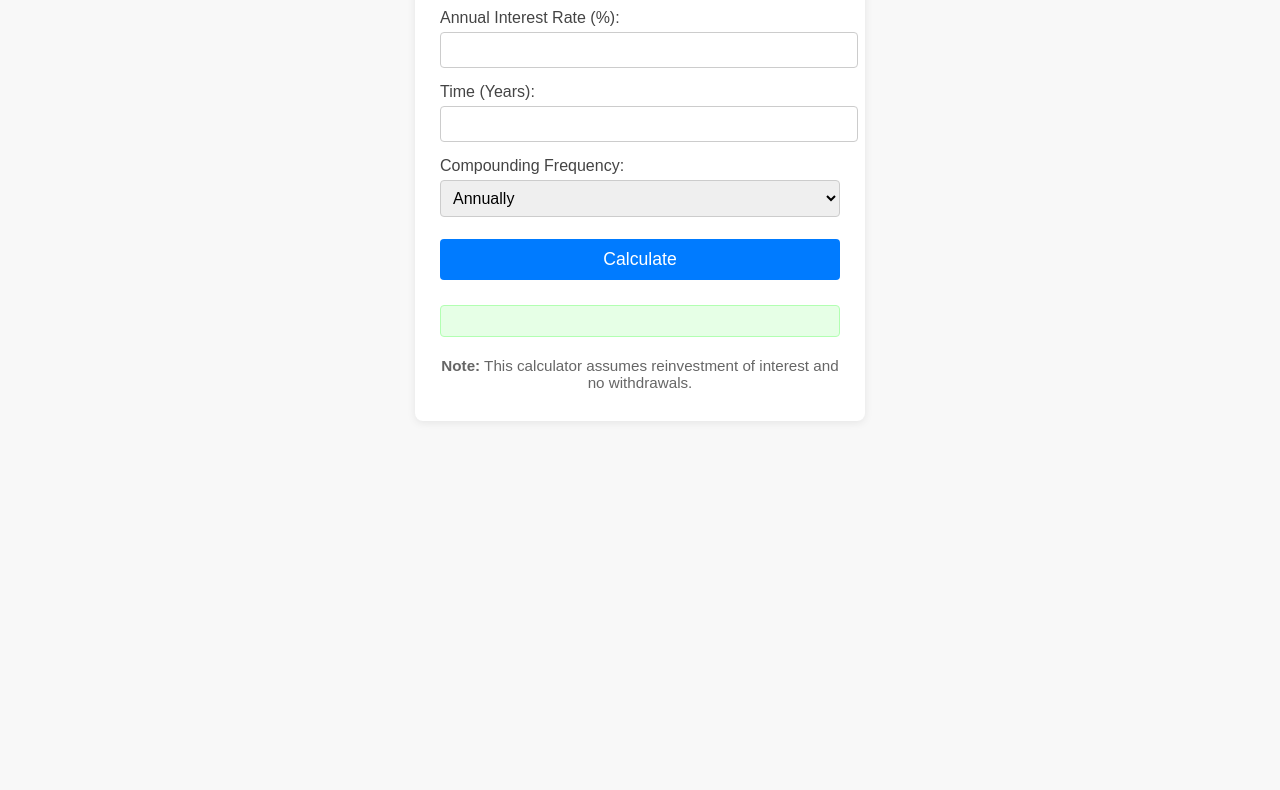
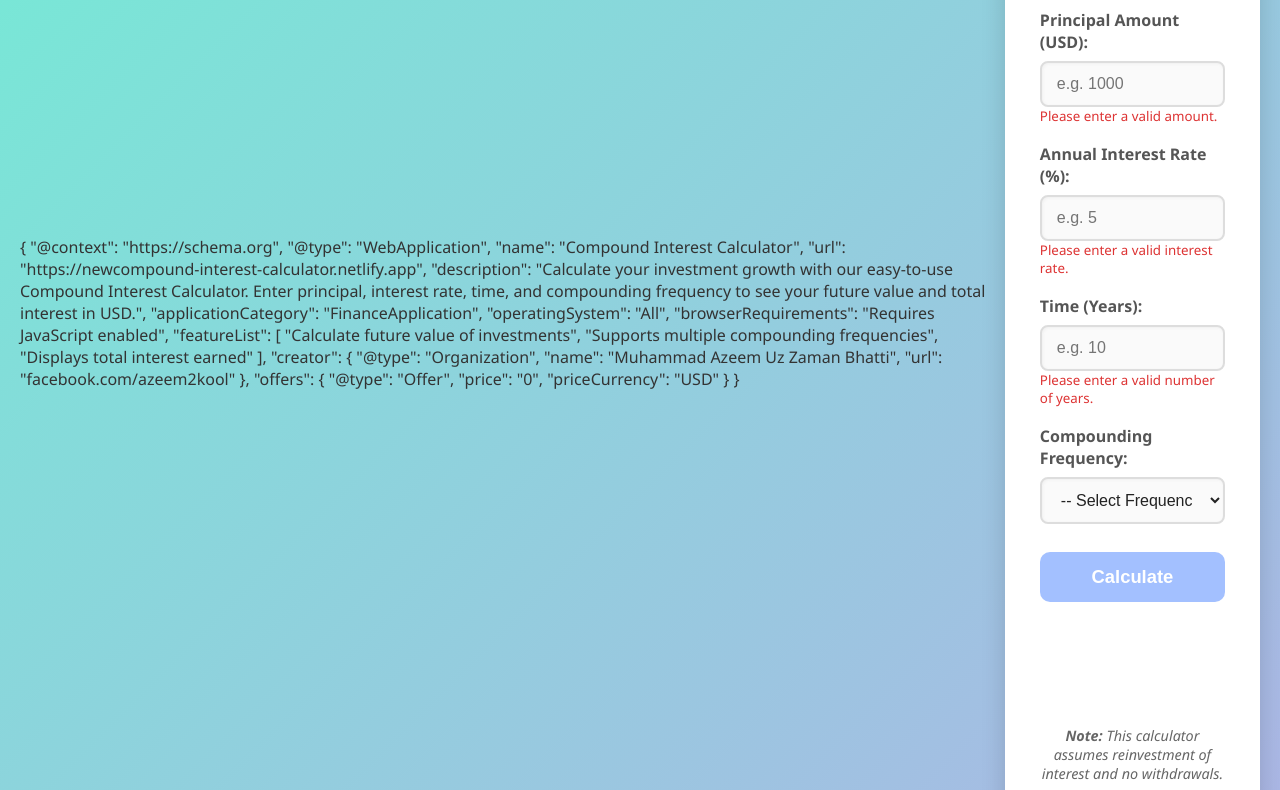
Before and after one commit to isamsays/compound-interest-calculator, a plain HTML site: page index.html in a window 1280 px wide. Shown: the part 207-997 px from the top of the page. Before the commit the page ends 800 px from the top, so only its background shows below. Drawn offline with Linux system fonts and the light colour scheme.

Commit message:
Update index.html

```diff
--- a/index.html
+++ b/index.html
@@ -1,13 +1,14 @@
 <!DOCTYPE html>
 <html lang="en">
 <head>
-  <meta charset="UTF-8">
-  <title>Compound Interest Calculator</title>
+  <meta charset="UTF-8" />
+  <meta name="viewport" content="width=device-width, initial-scale=1" />
+  <title>Compound Interest Calculator (USD)</title>
   <meta name="description" content="Calculate your investment growth with our easy-to-use Compound Interest Calculator. Enter principal, interest rate, time, and compounding frequency to see your future value and total interest in USD." />
 <meta name="robots" content="index,follow">
   <link rel="canonical" href="https://newcompound-interest-calculator.netlify.app">
-  <script type="application/ld+json">
-{
+
+  {
   "@context": "https://schema.org",
   "@type": "WebApplication",
   "name": "Compound Interest Calculator",
@@ -43,72 +44,189 @@
 <meta property="og:image:alt" content="Compound Interest Calculator interface screenshot" />
 <meta property="og:site_name" content="Compound Interest Calculator" />
 
-
   <style>
-    body { font-family: Arial, sans-serif; background: #f8f8f8; margin: 0; padding: 0; }
+    /* Reset and base */
+    * {
+      box-sizing: border-box;
+    }
+    body {
+      font-family: 'Segoe UI', Tahoma, Geneva, Verdana, sans-serif;
+      background: linear-gradient(135deg, #74ebd5 0%, #ACB6E5 100%);
+      margin: 0;
+      padding: 20px;
+      display: flex;
+      justify-content: center;
+      align-items: center;
+      min-height: 100vh;
+      color: #333;
+    }
     .container {
       background: #fff;
-      max-width: 400px;
-      margin: 40px auto;
-      padding: 30px 25px;
+      max-width: 420px;
+      width: 100%;
+      padding: 30px 35px;
+      border-radius: 12px;
+      box-shadow: 0 12px 25px rgba(0, 0, 0, 0.15);
+      transition: box-shadow 0.3s ease;
+    }
+    .container:hover {
+      box-shadow: 0 18px 40px rgba(0, 0, 0, 0.22);
+    }
+    h2 {
+      text-align: center;
+      margin-bottom: 25px;
+      font-weight: 700;
+      font-size: 1.8rem;
+      color: #222;
+      letter-spacing: 0.05em;
+    }
+    label {
+      display: block;
+      margin-top: 18px;
+      font-weight: 600;
+      color: #555;
+      font-size: 1rem;
+    }
+    input,
+    select {
+      margin-top: 8px;
+      width: 100%;
+      padding: 12px 15px;
+      font-size: 1rem;
+      border: 2px solid #ddd;
       border-radius: 8px;
-      box-shadow: 0 2px 8px rgba(0,0,0,0.08);
+      transition: border-color 0.3s ease, box-shadow 0.3s ease;
+      outline-offset: 2px;
+      outline-color: transparent;
+      font-weight: 500;
+      color: #222;
+      background-color: #fafafa;
+      box-shadow: inset 1px 1px 3px #f0f0f0;
     }
-    h2 { text-align: center; color: #333; }
-    label { display: block; margin-top: 15px; color: #444; }
-    input, select {
-      width: 100%;
-      padding: 8px;
-      margin-top: 5px;
-      border-radius: 4px;
-      border: 1px solid #ccc;
-      font-size: 1em;
+    input:focus,
+    select:focus {
+      border-color: #007bff;
+      box-shadow: 0 0 8px rgba(0, 123, 255, 0.5);
+      outline-color: #007bff;
+      background-color: #fff;
     }
     button {
+      margin-top: 28px;
       width: 100%;
-      margin-top: 22px;
-      padding: 10px;
+      padding: 14px;
+      font-size: 1.15rem;
+      font-weight: 700;
+      color: #fff;
       background: #007bff;
-      color: #fff;
       border: none;
-      border-radius: 4px;
-      font-size: 1.1em;
+      border-radius: 10px;
       cursor: pointer;
+      box-shadow: 0 6px 12px rgba(0, 123, 255, 0.5);
+      transition: background-color 0.3s ease, box-shadow 0.3s ease;
+      user-select: none;
     }
-    button:hover { background: #0056b3; }
+    button:disabled {
+      background: #a3c0ff;
+      cursor: not-allowed;
+      box-shadow: none;
+    }
+    button:not(:disabled):hover {
+      background-color: #0056b3;
+      box-shadow: 0 8px 18px rgba(0, 86, 179, 0.7);
+    }
     .result {
-      margin-top: 25px;
+      margin-top: 30px;
+      padding: 20px;
       background: #e6ffe6;
-      border: 1px solid #b2ffb2;
-      padding: 15px;
-      border-radius: 4px;
+      border: 2px solid #b2ffb2;
+      border-radius: 10px;
       color: #225522;
-      font-weight: bold;
+      font-weight: 700;
+      font-size: 1.25rem;
       text-align: center;
+      opacity: 0;
+      transform: translateY(10px);
+      transition: opacity 0.5s ease, transform 0.5s ease;
+      user-select: text;
+      min-height: 72px;
+    }
+    .result.visible {
+      opacity: 1;
+      transform: translateY(0);
     }
     .note {
-      margin-top: 20px;
-      font-size: 0.95em;
+      margin-top: 22px;
+      font-size: 0.9rem;
       color: #666;
       text-align: center;
+      font-style: italic;
+      user-select: none;
+    }
+
+    /* Responsive */
+    @media (max-width: 480px) {
+      .container {
+        padding: 25px 20px;
+      }
+      h2 {
+        font-size: 1.5rem;
+      }
+      button {
+        font-size: 1rem;
+        padding: 12px;
+      }
     }
   </style>
 </head>
 <body>
-  <div class="container">
+  <div class="container" role="main" aria-label="Compound Interest Calculator">
     <h2>Compound Interest Calculator</h2>
-    <form id="ciForm" onsubmit="calculateCI(event)">
-      <label for="principal">Principal Amount (₹):</label>
-      <input type="number" id="principal" min="0" step="0.01" required>
+    <form id="ciForm" novalidate>
+      <label for="principal">Principal Amount (USD):</label>
+      <input
+        type="number"
+        id="principal"
+        name="principal"
+        min="0"
+        step="0.01"
+        placeholder="e.g. 1000"
+        required
+        aria-required="true"
+        aria-describedby="principalHelp"
+      />
+      <small id="principalHelp" style="display:none; color:#d33;">Please enter a valid amount.</small>
 
       <label for="rate">Annual Interest Rate (%):</label>
-      <input type="number" id="rate" min="0" step="0.01" required>
+      <input
+        type="number"
+        id="rate"
+        name="rate"
+        min="0"
+        step="0.01"
+        placeholder="e.g. 5"
+        required
+        aria-required="true"
+        aria-describedby="rateHelp"
+      />
+      <small id="rateHelp" style="display:none; color:#d33;">Please enter a valid interest rate.</small>
 
       <label for="years">Time (Years):</label>
-      <input type="number" id="years" min="1" step="1" required>
+      <input
+        type="number"
+        id="years"
+        name="years"
+        min="1"
+        step="1"
+        placeholder="e.g. 10"
+        required
+        aria-required="true"
+        aria-describedby="yearsHelp"
+      />
+      <small id="yearsHelp" style="display:none; color:#d33;">Please enter a valid number of years.</small>
 
       <label for="frequency">Compounding Frequency:</label>
-      <select id="frequency" required>
+      <select id="frequency" name="frequency" required aria-required="true">
+        <option value="">-- Select Frequency --</option>
         <option value="1">Annually</option>
         <option value="2">Semi-Annually</option>
         <option value="4">Quarterly</option>
@@ -116,33 +234,77 @@
         <option value="365">Daily</option>
       </select>
 
-      <button type="submit">Calculate</button>
+      <button type="submit" id="calcBtn" disabled>Calculate</button>
     </form>
-    <div class="result" id="result"></div>
+    <div class="result" id="result" aria-live="polite" aria-atomic="true"></div>
     <div class="note">
       <strong>Note:</strong> This calculator assumes reinvestment of interest and no withdrawals.
     </div>
   </div>
+
   <script>
-    function calculateCI(event) {
+    const form = document.getElementById('ciForm');
+    const calcBtn = document.getElementById('calcBtn');
+    const resultDiv = document.getElementById('result');
+
+    // Input elements
+    const principalInput = document.getElementById('principal');
+    const rateInput = document.getElementById('rate');
+    const yearsInput = document.getElementById('years');
+    const frequencySelect = document.getElementById('frequency');
+
+    // Validation helpers
+    function validateInput(input, min) {
+      const val = parseFloat(input.value);
+      return !isNaN(val) && val >= min;
+    }
+
+    function validateForm() {
+      const principalValid = validateInput(principalInput, 0);
+      const rateValid = validateInput(rateInput, 0);
+      const yearsValid = validateInput(yearsInput, 1);
+      const freqValid = frequencySelect.value !== '';
+
+      // Show/hide error messages
+      document.getElementById('principalHelp').style.display = principalValid ? 'none' : 'block';
+      document.getElementById('rateHelp').style.display = rateValid ? 'none' : 'block';
+      document.getElementById('yearsHelp').style.display = yearsValid ? 'none' : 'block';
+
+      calcBtn.disabled = !(principalValid && rateValid && yearsValid && freqValid);
+    }
+
+    // Attach input event listeners to validate form live
+    [principalInput, rateInput, yearsInput, frequencySelect].forEach(el =>
+      el.addEventListener('input', validateForm)
+    );
+
+    // Initial validation check
+    validateForm();
+
+    form.addEventListener('submit', event => {
       event.preventDefault();
 
-      // Get user inputs
-      const P = parseFloat(document.getElementById('principal').value);
-      const r = parseFloat(document.getElementById('rate').value) / 100;
-      const t = parseFloat(document.getElementById('years').value);
-      const n = parseInt(document.getElementById('frequency').value);
+      const principal = parseFloat(principalInput.value);
+      const rate = parseFloat(rateInput.value) / 100;
+      const years = parseFloat(yearsInput.value);
+      const frequency = parseInt(frequencySelect.value);
 
       // Compound Interest Formula: A = P * (1 + r/n)^(n*t)
-      const A = P * Math.pow((1 + r/n), n*t);
-      const interest = A - P;
+      const amount = principal * Math.pow(1 + rate / frequency, frequency * years);
+      const interest = amount - principal;
 
-      // Show results with 2 decimal places
-      document.getElementById('result').innerHTML = `
-        Future Value: <strong>₹${A.toFixed(2)}</strong><br>
-        Total Interest: <strong>₹${interest.toFixed(2)}</strong>
+      // Display results with animation
+      resultDiv.innerHTML = `
+        Future Value: <strong>$${amount.toFixed(2)}</strong><br />
+        Total Interest: <strong>$${interest.toFixed(2)}</strong>
       `;
-    }
+      resultDiv.classList.add('visible');
+
+      // Scroll result into view on small screens
+      if (window.innerWidth < 600) {
+        resultDiv.scrollIntoView({ behavior: 'smooth' });
+      }
+    });
   </script>
 </body>
 </html>
```
